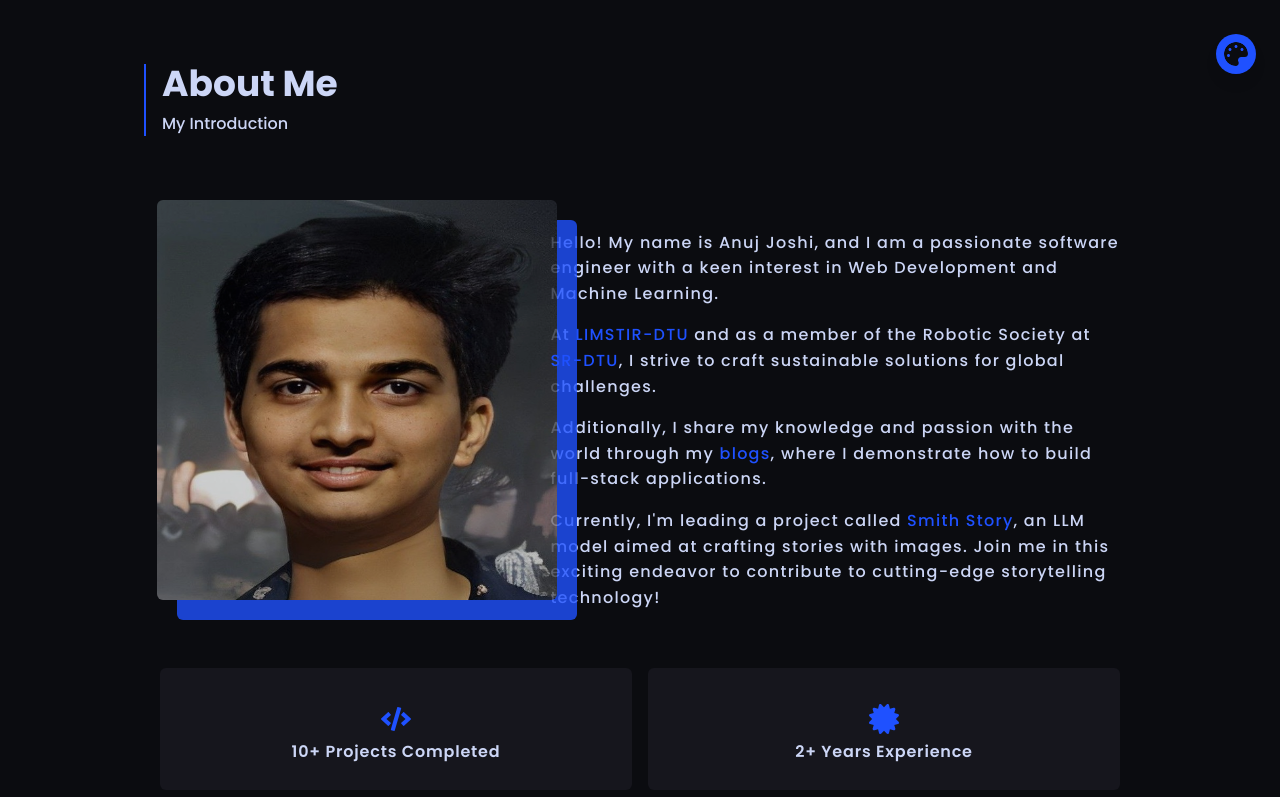
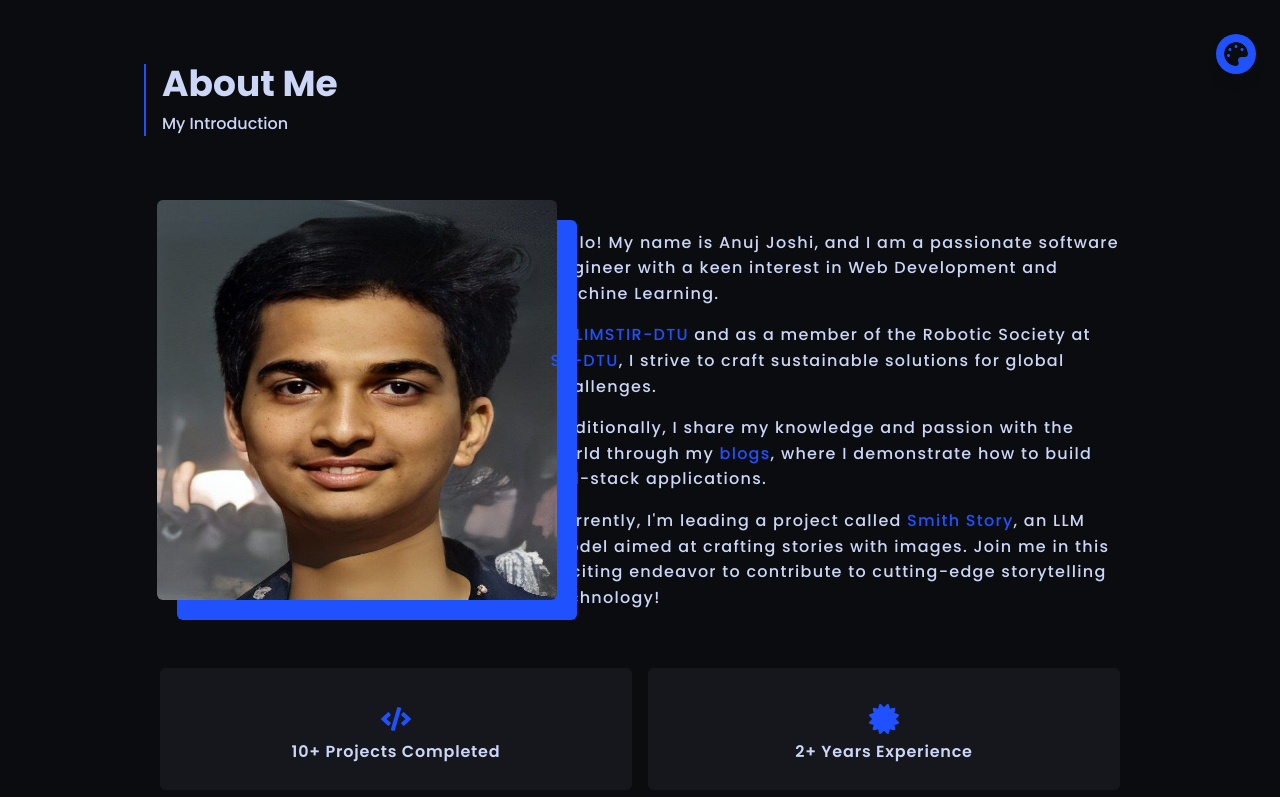
Before and after one commit to Anujjoshi3105/anujjoshi3105, a Next.js app: page / in a window 1280 px wide. Shown: the part 694-1491 px from the top of the page. Built offline with nearby package versions, Linux system fonts and the light colour scheme.

Commit message:
aboutImage

```diff
--- a/src/sections/About.tsx
+++ b/src/sections/About.tsx
@@ -14,7 +14,7 @@ function About() {
           <motion.div
             className="relative w-max h-max group lg:col-span-2 group mb-10"
             initial={{ opacity: 0, x: 0 }}
-            whileInView={{ opacity: 0.8, x: 5 }}
+            whileInView={{ opacity: 1, x: 5 }}
             transition={{ duration: 1, ease: "easeInOut" }}>
             <div className="absolute bg-theme group-hover:-translate-x-3 group-hover:-translate-y-3 left-5 top-5 h-[225px] w-[225px] sm:h-[400px] sm:w-[400px] h-max-1/2 w-max-1/2 rounded-md transition-all delay-100"></div>
             <div className="h-[225px] w-[225px] sm:h-[400px] sm:w-[400px] h-max-1/2 w-max-1/2 object-cover">
```
